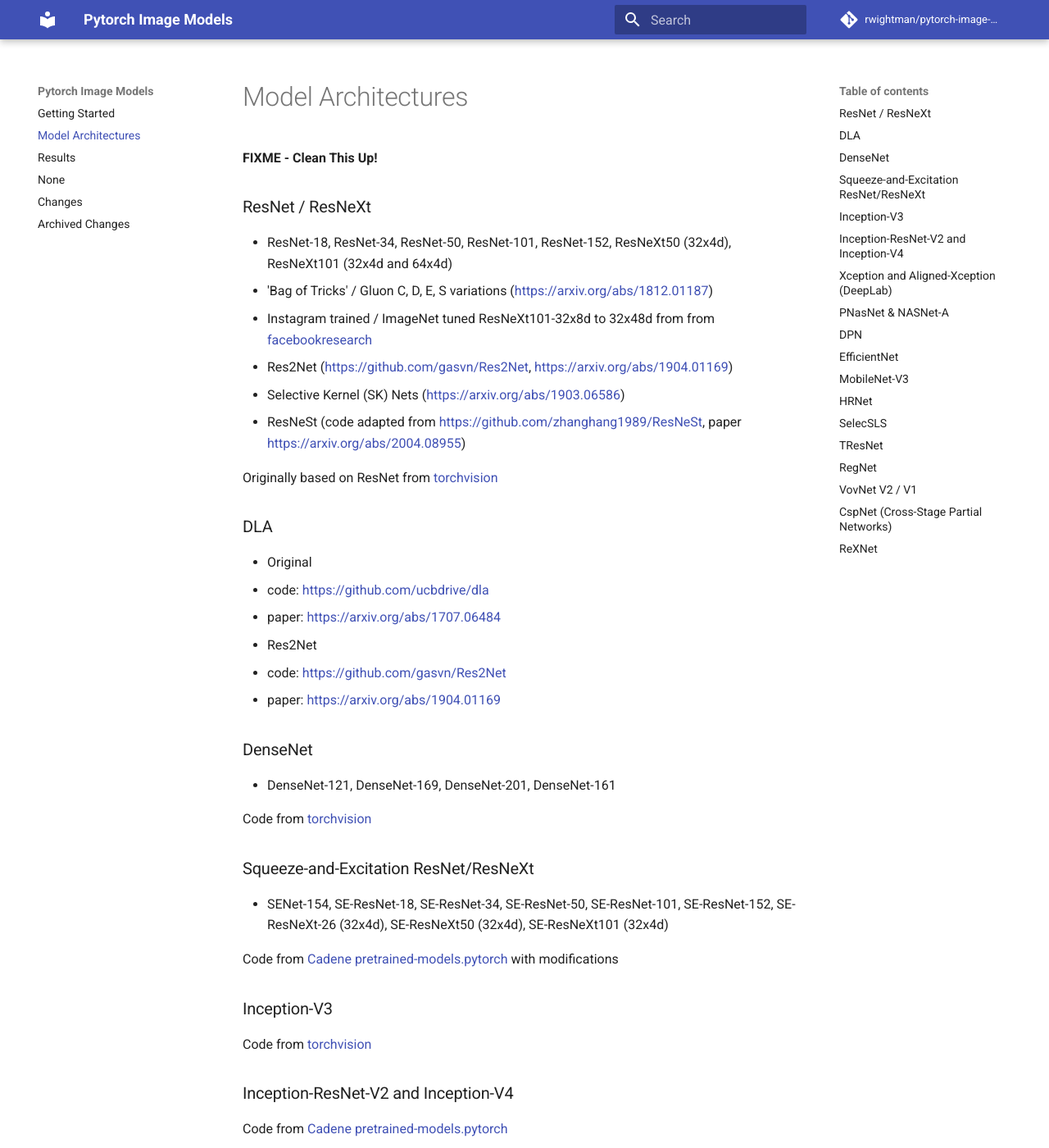
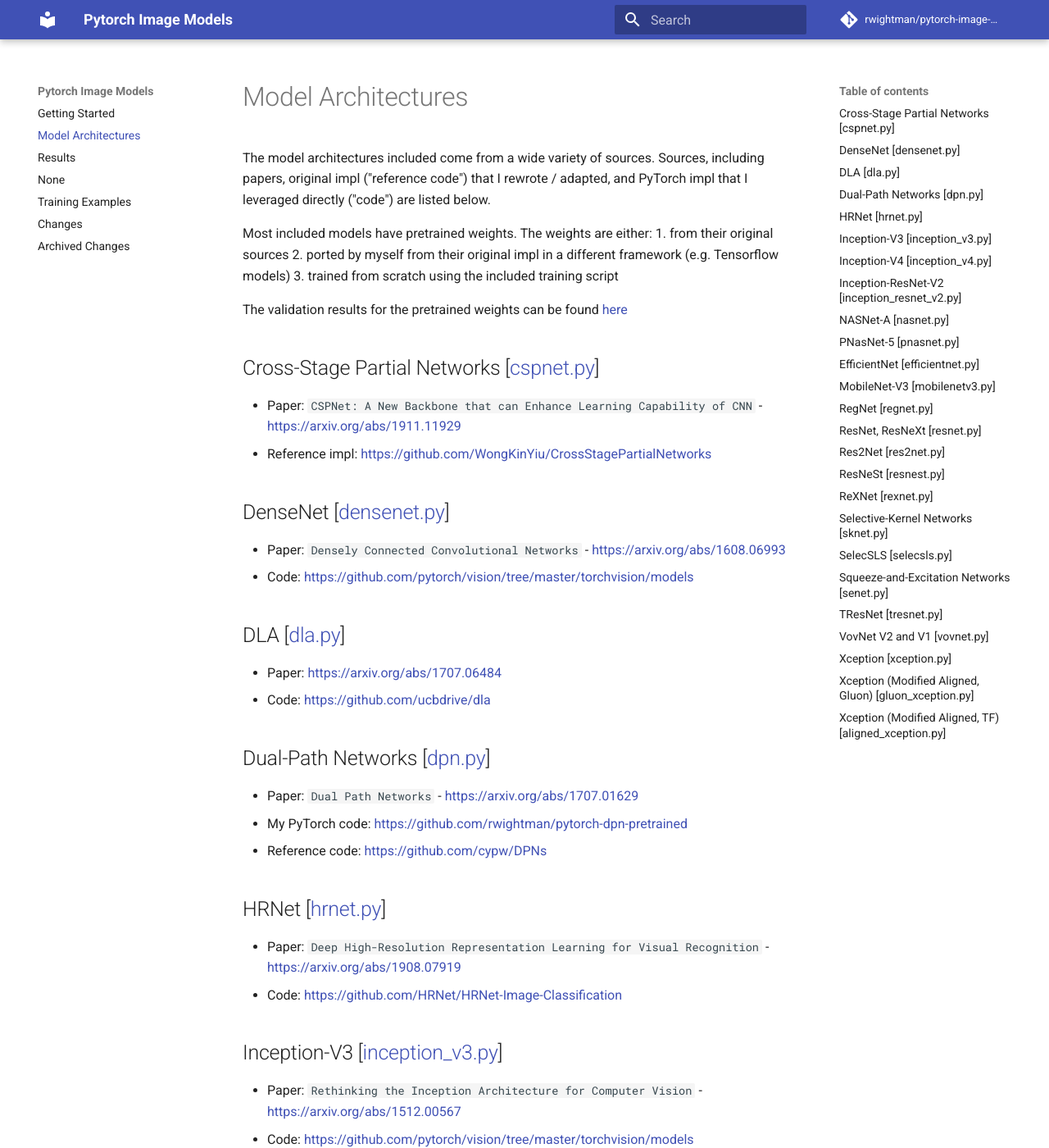
Before and after one commit to huggingface/pytorch-image-models, an MkDocs documentation site: the page built from docs/models.md, in a window 1280 px wide and 1400 px high. Shown: the whole window at 82% size. Built offline with MkDocs 1.6.1 and Material for MkDocs 9.7.7, drawn with Linux system fonts in a browser that asks for light colours; comment, search, counter and statistics services are not loaded; some of the changed text lies outside the part shown.

```diff
--- a/docs/models.md
+++ b/docs/models.md
@@ -1,112 +1,145 @@
 # Model Architectures
 
-__FIXME - Clean This Up!__
+The model architectures included come from a wide variety of sources. Sources, including papers, original impl ("reference code") that I rewrote / adapted, and PyTorch impl that I leveraged directly ("code") are listed below.
 
-### ResNet / ResNeXt
+Most included models have pretrained weights. The weights are either:
+1. from their original sources
+2. ported by myself from their original impl in a different framework (e.g. Tensorflow models)
+3. trained from scratch using the included training script
 
-* ResNet-18, ResNet-34, ResNet-50, ResNet-101, ResNet-152, ResNeXt50 (32x4d), ResNeXt101 (32x4d and 64x4d)
-* 'Bag of Tricks' / Gluon C, D, E, S variations (https://arxiv.org/abs/1812.01187)
-* Instagram trained / ImageNet tuned ResNeXt101-32x8d to 32x48d from from [facebookresearch](https://pytorch.org/hub/facebookresearch_WSL-Images_resnext/)
-* Res2Net (https://github.com/gasvn/Res2Net, https://arxiv.org/abs/1904.01169)
-* Selective Kernel (SK) Nets (https://arxiv.org/abs/1903.06586)
-* ResNeSt (code adapted from https://github.com/zhanghang1989/ResNeSt, paper https://arxiv.org/abs/2004.08955)
+The validation results for the pretrained weights can be found [here](results.md)
 
-Originally based on ResNet from [torchvision](https://github.com/pytorch/vision/tree/master/torchvision/models)
+## Cross-Stage Partial Networks [[cspnet.py](https://github.com/rwightman/pytorch-image-models/blob/master/timm/models/cspnet.py)]
+* Paper: `CSPNet: A New Backbone that can Enhance Learning Capability of CNN` - https://arxiv.org/abs/1911.11929
+* Reference impl: https://github.com/WongKinYiu/CrossStagePartialNetworks
 
-### DLA
+## DenseNet [[densenet.py](https://github.com/rwightman/pytorch-image-models/blob/master/timm/models/densenet.py)]
+* Paper: `Densely Connected Convolutional Networks` - https://arxiv.org/abs/1608.06993
+* Code: https://github.com/pytorch/vision/tree/master/torchvision/models
 
-* Original
-  * code: https://github.com/ucbdrive/dla
-  * paper: https://arxiv.org/abs/1707.06484
-* Res2Net
-  * code: https://github.com/gasvn/Res2Net
-  * paper: https://arxiv.org/abs/1904.01169
+## DLA [[dla.py](https://github.com/rwightman/pytorch-image-models/blob/master/timm/models/dla.py)]
+* Paper: https://arxiv.org/abs/1707.06484
+* Code: https://github.com/ucbdrive/dla
 
-### DenseNet
+## Dual-Path Networks [[dpn.py](https://github.com/rwightman/pytorch-image-models/blob/master/timm/models/dpn.py)]
+* Paper: `Dual Path Networks` - https://arxiv.org/abs/1707.01629
+* My PyTorch code: https://github.com/rwightman/pytorch-dpn-pretrained
+* Reference code: https://github.com/cypw/DPNs
 
-* DenseNet-121, DenseNet-169, DenseNet-201, DenseNet-161
+## HRNet [[hrnet.py](https://github.com/rwightman/pytorch-image-models/blob/master/timm/models/hrnet.py)]
+* Paper: `Deep High-Resolution Representation Learning for Visual Recognition` - https://arxiv.org/abs/1908.07919
+* Code: https://github.com/HRNet/HRNet-Image-Classification
 
-Code from [torchvision](https://github.com/pytorch/vision/tree/master/torchvision/models)
+## Inception-V3 [[inception_v3.py](https://github.com/rwightman/pytorch-image-models/blob/master/timm/models/inception_v3.py)]
+* Paper: `Rethinking the Inception Architecture for Computer Vision` - https://arxiv.org/abs/1512.00567
+* Code: https://github.com/pytorch/vision/tree/master/torchvision/models
 
-### Squeeze-and-Excitation ResNet/ResNeXt
+## Inception-V4 [[inception_v4.py](https://github.com/rwightman/pytorch-image-models/blob/master/timm/models/inception_v4.py)]
+* Paper: `Inception-v4, Inception-ResNet and the Impact of Residual Connections on Learning` - https://arxiv.org/abs/1602.07261
+* Code: https://github.com/Cadene/pretrained-models.pytorch
+* Reference code: https://github.com/tensorflow/models/tree/master/research/slim/nets
 
-* SENet-154, SE-ResNet-18, SE-ResNet-34, SE-ResNet-50, SE-ResNet-101, SE-ResNet-152, SE-ResNeXt-26 (32x4d), SE-ResNeXt50 (32x4d), SE-ResNeXt101 (32x4d)
+## Inception-ResNet-V2 [[inception_resnet_v2.py](https://github.com/rwightman/pytorch-image-models/blob/master/timm/models/inception_resnet_v2.py)]
+* Paper: `Inception-v4, Inception-ResNet and the Impact of Residual Connections on Learning` - https://arxiv.org/abs/1602.07261
+* Code: https://github.com/Cadene/pretrained-models.pytorch
+* Reference code: https://github.com/tensorflow/models/tree/master/research/slim/nets
 
-Code from [Cadene pretrained-models.pytorch](https://github.com/Cadene/pretrained-models.pytorch) with modifications
+## NASNet-A [[nasnet.py](https://github.com/rwightman/pytorch-image-models/blob/master/timm/models/nasnet.py)]
+* Papers: `Learning Transferable Architectures for Scalable Image Recognition` - https://arxiv.org/abs/1707.07012
+* Code: https://github.com/Cadene/pretrained-models.pytorch
+* Reference code: https://github.com/tensorflow/models/tree/master/research/slim/nets/nasnet
 
-### Inception-V3
+## PNasNet-5 [[pnasnet.py](https://github.com/rwightman/pytorch-image-models/blob/master/timm/models/pnasnet.py)]
+* Papers: `Progressive Neural Architecture Search` - https://arxiv.org/abs/1712.00559
+* Code: https://github.com/Cadene/pretrained-models.pytorch
+* Reference code: https://github.com/tensorflow/models/tree/master/research/slim/nets/nasnet
 
-Code from [torchvision](https://github.com/pytorch/vision/tree/master/torchvision/models)
+## EfficientNet [[efficientnet.py](https://github.com/rwightman/pytorch-image-models/blob/master/timm/models/efficientnet.py)]
+* Papers
+    * EfficientNet NoisyStudent (B0-B7, L2) - https://arxiv.org/abs/1911.04252
+    * EfficientNet AdvProp (B0-B8) - https://arxiv.org/abs/1911.09665
+    * EfficientNet (B0-B7) - https://arxiv.org/abs/1905.11946
+    * EfficientNet-EdgeTPU (S, M, L) - https://ai.googleblog.com/2019/08/efficientnet-edgetpu-creating.html
+    * MixNet - https://arxiv.org/abs/1907.09595
+    * MNASNet B1, A1 (Squeeze-Excite), and Small - https://arxiv.org/abs/1807.11626
+    * MobileNet-V2 - https://arxiv.org/abs/1801.04381
+    * FBNet-C - https://arxiv.org/abs/1812.03443
+    * Single-Path NAS - https://arxiv.org/abs/1904.02877
+* My PyTorch code: https://github.com/rwightman/gen-efficientnet-pytorch
+* Reference code: https://github.com/tensorflow/tpu/tree/master/models/official/efficientnet
 
-### Inception-ResNet-V2 and Inception-V4
+## MobileNet-V3 [[mobilenetv3.py](https://github.com/rwightman/pytorch-image-models/blob/master/timm/models/mobilenetv3.py)]
+* Paper: `Searching for MobileNetV3` - https://arxiv.org/abs/1905.02244
+* Reference code: https://github.com/tensorflow/models/tree/master/research/slim/nets/mobilenet
 
-Code from [Cadene pretrained-models.pytorch](https://github.com/Cadene/pretrained-models.pytorch)
+## RegNet [[regnet.py](https://github.com/rwightman/pytorch-image-models/blob/master/timm/models/regnet.py)]
+* Paper: `Designing Network Design Spaces` - https://arxiv.org/abs/2003.13678
+* Reference code: https://github.com/facebookresearch/pycls/blob/master/pycls/models/regnet.py
 
-### Xception and Aligned-Xception (DeepLab)
+## ResNet, ResNeXt [[resnet.py](https://github.com/rwightman/pytorch-image-models/blob/master/timm/models/resnet.py)]
+* ResNet (V1B)
+    * Paper: `Deep Residual Learning for Image Recognition` - https://arxiv.org/abs/1512.03385
+    * Code: https://github.com/pytorch/vision/tree/master/torchvision/models
+* ResNeXt
+    * Paper: `Aggregated Residual Transformations for Deep Neural Networks` - https://arxiv.org/abs/1611.05431
+    * Code: https://github.com/pytorch/vision/tree/master/torchvision/models
+* 'Bag of Tricks' / Gluon C, D, E, S ResNet variants
+    * Paper: `Bag of Tricks for Image Classification with CNNs` - https://arxiv.org/abs/1812.01187
+    * Code: https://github.com/dmlc/gluon-cv/blob/master/gluoncv/model_zoo/resnetv1b.py
+* Instagram pretrained / ImageNet tuned ResNeXt101
+    * Paper: `Exploring the Limits of Weakly Supervised Pretraining` - https://arxiv.org/abs/1805.00932
+    * Weights: https://pytorch.org/hub/facebookresearch_WSL-Images_resnext (NOTE: CC BY-NC 4.0 License, NOT commercial friendly)
+* Semi-supervised (SSL) / Semi-weakly Supervised (SWSL) ResNet and ResNeXts
+    * Paper: `Billion-scale semi-supervised learning for image classification` - https://arxiv.org/abs/1905.00546
+    * Weights: https://github.com/facebookresearch/semi-supervised-ImageNet1K-models (NOTE: CC BY-NC 4.0 License, NOT commercial friendly)
+* Squeeze-and-Excitation Networks
+    * Paper: `Squeeze-and-Excitation Networks` - https://arxiv.org/abs/1709.01507
+    * Code: Added code to my ResNet base, this is current version going forward, old senet.py is being deprecated
+* ECAResNet (ECA-Net)
+    * Paper: `ECA-Net: Efficient Channel Attention for Deep CNN` - https://arxiv.org/abs/1910.03151v4
+    * Code: Added to ResNet base, ECA module contributed by @VRandme, reference https://github.com/BangguWu/ECANet
 
-* Original variant from [Cadene pretrained-models.pytorch](https://github.com/Cadene/pretrained-models.pytorch)
-* MXNet Gluon 'modified aligned' Xception-65 and 71 models from [Gluon ModelZoo](https://github.com/dmlc/gluon-cv/tree/master/gluoncv/model_zoo)
-* DeepLab (Aligned) Xception-41, 65, and 71 from [Tensorflow Models](https://github.com/tensorflow/models/tree/master/research/deeplab)
+## Res2Net [[res2net.py](https://github.com/rwightman/pytorch-image-models/blob/master/timm/models/res2net.py)]
+* Paper: `Res2Net: A New Multi-scale Backbone Architecture` - https://arxiv.org/abs/1904.01169
+* Code: https://github.com/gasvn/Res2Net
 
-### PNasNet & NASNet-A
+## ResNeSt [[resnest.py](https://github.com/rwightman/pytorch-image-models/blob/master/timm/models/resnest.py)]
+* Paper: `ResNeSt: Split-Attention Networks` - https://arxiv.org/abs/2004.08955
+* Code: https://github.com/zhanghang1989/ResNeSt
 
-Code from [Cadene pretrained-models.pytorch](https://github.com/Cadene/pretrained-models.pytorch)
+## ReXNet [[rexnet.py](https://github.com/rwightman/pytorch-image-models/blob/master/timm/models/rexnet.py)]
+* Paper: `ReXNet: Diminishing Representational Bottleneck on CNN` - https://arxiv.org/abs/2007.00992
+* Code: https://github.com/clovaai/rexnet
 
-### DPN
+## Selective-Kernel Networks [[sknet.py](https://github.com/rwightman/pytorch-image-models/blob/master/timm/models/sknet.py)]
+* Paper: `Selective-Kernel Networks` - https://arxiv.org/abs/1903.06586
+* Code: https://github.com/implus/SKNet, https://github.com/clovaai/assembled-cnn
 
-* DPN-68, DPN-68b, DPN-92, DPN-98, DPN-131, DPN-107
+## SelecSLS [[selecsls.py](https://github.com/rwightman/pytorch-image-models/blob/master/timm/models/selecsls.py)]
+* Paper: `XNect: Real-time Multi-Person 3D Motion Capture with a Single RGB Camera` - https://arxiv.org/abs/1907.00837
+* Code: https://github.com/mehtadushy/SelecSLS-Pytorch
 
-Code adapted by [myself](https://github.com/rwightman/pytorch-dpn-pretrained) from MXNet originals (https://github.com/cypw/DPNs)
+## Squeeze-and-Excitation Networks [[senet.py](https://github.com/rwightman/pytorch-image-models/blob/master/timm/models/senet.py)]
+NOTE: I am deprecating this version of the networks, the new ones are part of `resnet.py`
+* Paper: `Squeeze-and-Excitation Networks` - https://arxiv.org/abs/1709.01507
+* Code: https://github.com/Cadene/pretrained-models.pytorch
 
-### EfficientNet
+## TResNet [[tresnet.py](https://github.com/rwightman/pytorch-image-models/blob/master/timm/models/tresnet.py)]
+* Paper: `TResNet: High Performance GPU-Dedicated Architecture` - https://arxiv.org/abs/2003.13630
+* Code: https://github.com/mrT23/TResNet
 
-* EfficientNet NoisyStudent (B0-B7, L2) (https://arxiv.org/abs/1911.04252)
-* EfficientNet AdvProp (B0-B8) (https://arxiv.org/abs/1911.09665)
-* EfficientNet (B0-B7) (https://arxiv.org/abs/1905.11946)
-* EfficientNet-EdgeTPU (S, M, L) (https://ai.googleblog.com/2019/08/efficientnet-edgetpu-creating.html)
-* MixNet (https://arxiv.org/abs/1907.09595)
-* MNASNet B1, A1 (Squeeze-Excite), and Small (https://arxiv.org/abs/1807.11626)
-* MobileNet-V2 (https://arxiv.org/abs/1801.04381)
-* FBNet-C (https://arxiv.org/abs/1812.03443)
-* Single-Path NAS (https://arxiv.org/abs/1904.02877)
+## VovNet V2 and V1 [[vovnet.py](https://github.com/rwightman/pytorch-image-models/blob/master/timm/models/vovnet.py)]
+* Paper: `CenterMask : Real-Time Anchor-Free Instance Segmentation` - https://arxiv.org/abs/1911.06667
+* Reference code: https://github.com/youngwanLEE/vovnet-detectron2
 
-Code from my standalone [GenEfficientNet](https://github.com/rwightman/gen-efficientnet-pytorch), adapted from [Tensorflow originals](https://github.com/tensorflow/tpu/tree/master/models/official/efficientnet).
+## Xception [[xception.py](https://github.com/rwightman/pytorch-image-models/blob/master/timm/models/xception.py)]
+* Paper: `Xception: Deep Learning with Depthwise Separable Convolutions` - https://arxiv.org/abs/1610.02357
+* Code: https://github.com/Cadene/pretrained-models.pytorch
 
-### MobileNet-V3
+## Xception (Modified Aligned, Gluon) [[gluon_xception.py](https://github.com/rwightman/pytorch-image-models/blob/master/timm/models/gluon_xception.py)]
+* Paper: `Encoder-Decoder with Atrous Separable Convolution for Semantic Image Segmentation` - https://arxiv.org/abs/1802.02611
+* Reference code: https://github.com/dmlc/gluon-cv/tree/master/gluoncv/model_zoo, https://github.com/jfzhang95/pytorch-deeplab-xception/
 
-* MobileNetV3-Large, MobileNetV3-Small (https://arxiv.org/abs/1905.02244)
-
-Code from my standalone [GenEfficientNet](https://github.com/rwightman/gen-efficientnet-pytorch), adapted from [Tensorflow originals](https://github.com/tensorflow/models/tree/master/research/slim/nets/mobilenet).
-
-### HRNet
-
-* code from https://github.com/HRNet/HRNet-Image-Classification
-* paper https://arxiv.org/abs/1908.07919
-
-### SelecSLS
-
-* paper https://arxiv.org/abs/1907.00837
-* code from https://github.com/mehtadushy/SelecSLS-Pytorch
-
-### TResNet
-
-* paper https://arxiv.org/abs/2003.13630
-* code from https://github.com/mrT23/TResNet
-
-### RegNet
-
-* paper `Designing Network Design Spaces` - https://arxiv.org/abs/2003.13678
-* reference code at https://github.com/facebookresearch/pycls/blob/master/pycls/models/regnet.py
-
-### VovNet V2 / V1
-
-* paper `CenterMask : Real-Time Anchor-Free Instance Segmentation` - https://arxiv.org/abs/1911.06667
-* reference code at https://github.com/youngwanLEE/vovnet-detectron2
-
-### CspNet (Cross-Stage Partial Networks)
-* paper `CSPNet: A New Backbone that can Enhance Learning Capability of CNN` - https://arxiv.org/abs/1911.11929
-* reference impl at https://github.com/WongKinYiu/CrossStagePartialNetworks
-
-### ReXNet
-* paper `ReXNet: Diminishing Representational Bottleneck on CNN` - https://arxiv.org/abs/2007.00992
-* code from https://github.com/clovaai/rexnet
+## Xception (Modified Aligned, TF) [[aligned_xception.py](https://github.com/rwightman/pytorch-image-models/blob/master/timm/models/aligned_xception.py)]
+* Paper: `Encoder-Decoder with Atrous Separable Convolution for Semantic Image Segmentation` - https://arxiv.org/abs/1802.02611
+* Reference code: https://github.com/tensorflow/models/tree/master/research/deeplab
--- a/mkdocs.yml
+++ b/mkdocs.yml
@@ -7,6 +7,7 @@ nav:
   - models.md
   - results.md
   - scripts.md
+  - training_hparam_examples.md
   - changes.md
   - archived_changes.md
 theme:
```
Also changed, not shown: README.md (+48 -65 lines), docs/index.md (+4 -3 lines), docs/training_hparam_examples.md (renamed from docs/training_hparams_and_examples.md, +10 -10 lines).
